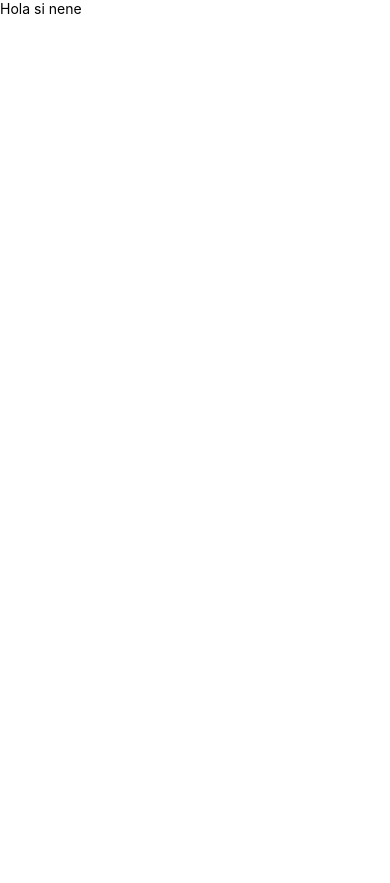
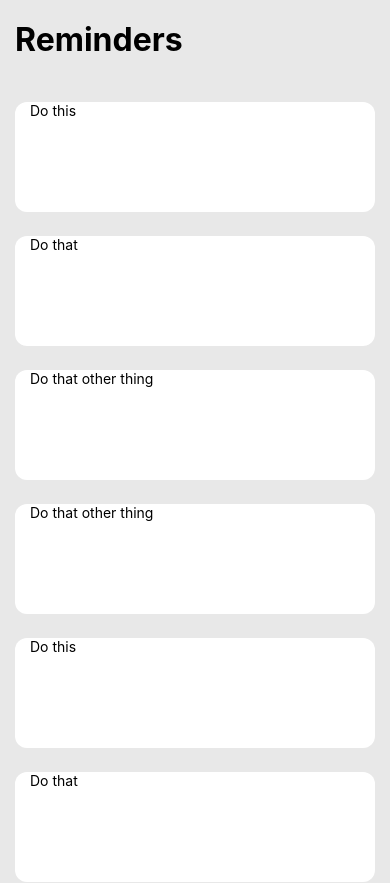
Before and after one commit to veranicolas/RemindMeLater, a React Native app: screen / in a window 390 px wide. Shown: the top 883 px of the page. Before the commit the page ends 844 px from the top, so only its background shows below. Built offline with nearby package versions, Linux system fonts and the light colour scheme.

Commit message:
Add main components and some dependencies

```diff
--- a/package.json
+++ b/package.json
@@ -11,7 +11,8 @@
   },
   "dependencies": {
     "react": "18.0.0",
-    "react-native": "0.69.5"
+    "react-native": "0.69.5",
+    "react-native-vector-icons": "^9.2.0"
   },
   "devDependencies": {
     "@babel/core": "^7.12.9",
@@ -20,6 +21,7 @@
     "@tsconfig/react-native": "^2.0.2",
     "@types/jest": "^26.0.23",
     "@types/react-native": "^0.69.5",
+    "@types/react-native-vector-icons": "^6.4.12",
     "@types/react-test-renderer": "^18.0.0",
     "@typescript-eslint/eslint-plugin": "^5.29.0",
     "@typescript-eslint/parser": "^5.29.0",
--- /dev/null
+++ b/src/List.tsx
@@ -0,0 +1,33 @@
+import React from "react";
+import { FlatList, View, Text, StyleSheet } from "react-native";
+
+export const RemindersList = (props:any) =>{
+
+    return (
+        <FlatList
+            style={{width:'100%', marginTop:30, marginBottom:30}}
+            data={props.reminders}
+            renderItem={(item)=>{
+                return <View style={styles.item}>
+                        <Text style={styles.itemText}>{item.item}</Text>
+                    </View>
+            }}
+            keyExtractor={(item, index)=> { return (Math.random()).toString()}}
+        />
+    )
+}
+
+const styles = StyleSheet.create({
+    item:{
+        width:'100%',
+        height:110,
+        backgroundColor:'white',
+        marginVertical:12,
+        borderRadius:12
+    },
+    itemText:{
+        textAlignVertical:'center',
+        height:110,
+        paddingLeft:15
+    }
+})
--- a/src/Main.tsx
+++ b/src/Main.tsx
@@ -1,18 +1,59 @@
-import React from 'react';
-import { View, SafeAreaView, Text, StyleSheet } from 'react-native'
+import React, { useState } from 'react';
+import { View, SafeAreaView, Text, StyleSheet, StatusBar, FlatList, Pressable } from 'react-native'
+import { RemindersList } from './List';
+import { AddReminderModal } from './Modal';
+import Icon from 'react-native-vector-icons/MaterialIcons'
+
+const IconAdd = (props:any) =>{
+    return(
+        <Pressable style={{alignSelf:'flex-end', paddingVertical:15}} android_ripple={{color:'black',radius:24}} onPress={props.onPressAddButton} >
+            <Icon color={'white'} name='add-circle' size={55} />
+        </Pressable>
+    )
+}
 
 const Main = () =>{
 
+    const [visible, setVisible] = useState(false)
+
+    const DATA = ['Do this', 'Do that', 'Do that other thing','Do that other thing','Do this', 'Do that']
+
+    const onPressAddButton = () =>{
+        setVisible(true)
+    }
+
     return (
         <SafeAreaView>
-            <View>
-                <Text>Hola si nene</Text>
+            <View style={styles.mainContainer}>
+                <Text style={styles.title}>Reminders</Text>
+                <RemindersList reminders={DATA}/>
+                <IconAdd onPressAddButton={onPressAddButton}/>
+
+                <AddReminderModal visible={visible} setVisible={setVisible}/>
+                <StatusBar translucent/>
             </View>
         </SafeAreaView>
     );
 };
 
 const styles = StyleSheet.create({
+    mainContainer:{
+        justifyContent:'center',
+        alignItems:'center',
+        paddingVertical:20,
+        paddingHorizontal:15,
+        height:'100%',
+        width:'100%',
+        backgroundColor:'#e8e8e8'
+    },
+    title:{
+        marginTop:StatusBar.currentHeight,
+        width:'100%',
+        height:40,
+        fontSize:32,
+        color:'black',
+        fontWeight:'bold'
+    },
 
 });
 
--- /dev/null
+++ b/src/Modal.tsx
@@ -0,0 +1,14 @@
+import React from "react";
+import { Modal, View, Text, Button} from "react-native";
+
+export const AddReminderModal = (props:any) =>{
+
+    return(
+        <Modal visible={props.visible}>
+            <View>
+                <Text>Modal is open</Text>
+                <Button title="ADD" onPress={()=>{props.setVisible(false)}}/>
+            </View>
+        </Modal>
+    )
+}
```
Also changed, not shown: 3 other files (tests, documents, lock files or other folders).
